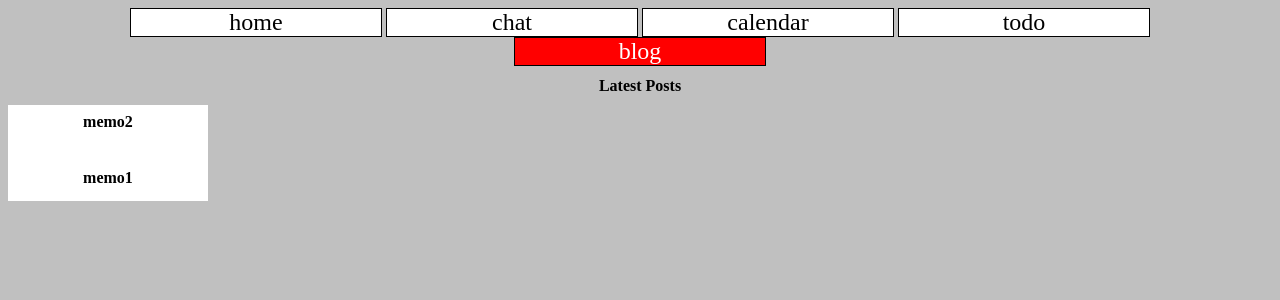
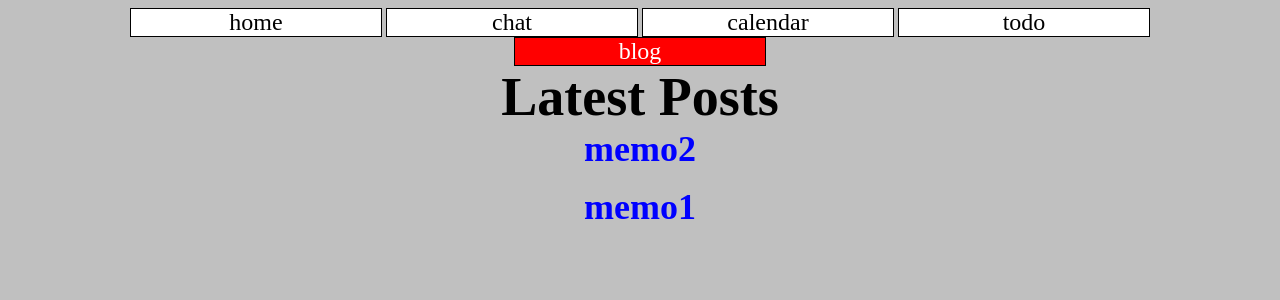
Before and after one commit to iamskyrabbit/iamskyrabbit.github.io, a Jekyll site: the page built from html/blog.html, in a window 1280 px wide. Shown: the top 300 px of the page. Built offline with Jekyll 4.4.1, drawn with Linux system fonts in a browser that asks for light colours; some web fonts are replaced.

Commit message:
Fix blog

```diff
--- a/html/blog.html
+++ b/html/blog.html
@@ -2,13 +2,13 @@
 layout: default
 title: blog
 ---
-<h1>Latest Posts</h1>
+<div class="main">
+  <h1>Latest Posts</h1>
 
-<ul>
   {% for post in site.posts %}
-    <li>
+    <div>
       <h2><a href="{{ post.url }}">{{ post.title }}</a></h2>
       <p>{{ post.excerpt }}</p>
-    </li>
+    </div>
   {% endfor %}
-</ul>
+</div>
```
Also changed, not shown: _layouts/post.html (+5 -3 lines).
